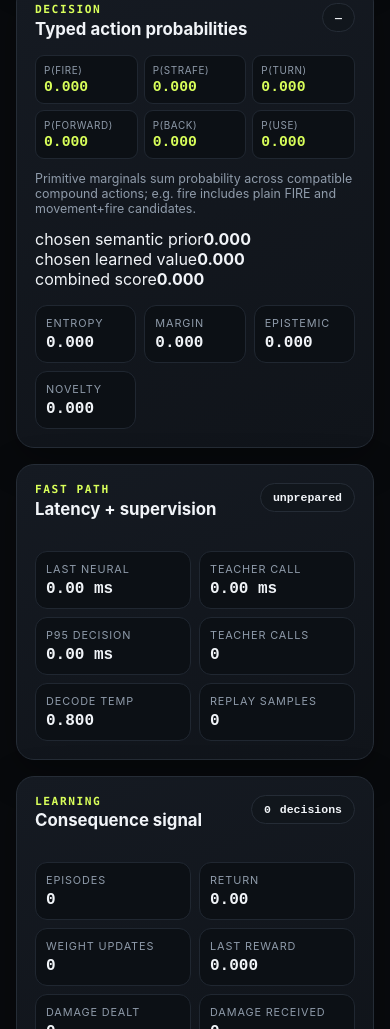
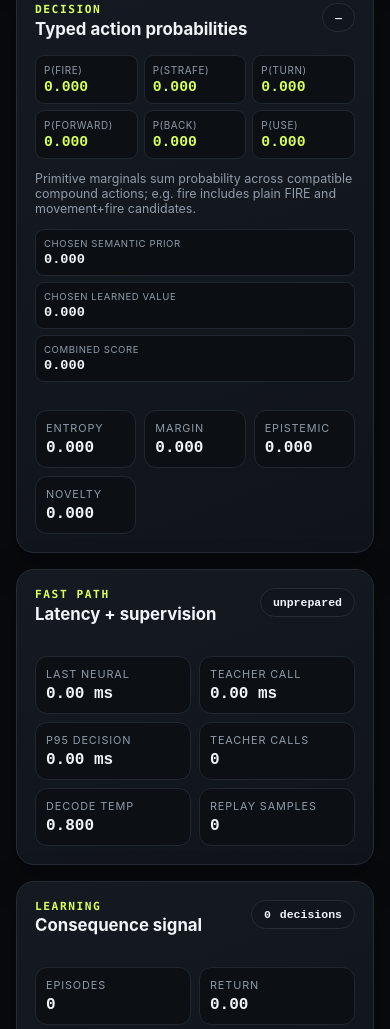
Before and after one commit to collinsomniac/doom-classifier, a plain HTML site: page doom.html in a window 390 px wide. Shown: the part 2789-3818 px from the top of the page. Drawn offline with Linux system fonts and the light colour scheme; a script that the page names is missing.

Commit message:
style: format split policy score inspector

```diff
--- a/styles.css
+++ b/styles.css
@@ -52,3 +52,5 @@ footer{display:flex;justify-content:space-between;gap:16px;color:#67717e;font-si
 .eval-results{display:grid;grid-template-columns:repeat(auto-fit,minmax(130px,1fr));gap:7px;margin-top:10px}.eval-results>div,.eval-results>span{background:#0c1015;border:1px solid #202731;border-radius:9px;padding:9px;color:var(--muted);font-size:.7rem}.eval-results span{display:block}.eval-results strong{display:block;color:var(--text);font:700 .83rem ui-monospace,monospace;margin-top:3px}
 
 .intent-strip{display:grid;grid-template-columns:repeat(6,minmax(72px,1fr));gap:6px;margin:0 0 7px}.intent-strip div{background:#0c1015;border:1px solid #202731;border-radius:9px;padding:8px}.intent-strip span{display:block;color:var(--muted);font-size:.62rem;text-transform:uppercase;letter-spacing:.06em}.intent-strip strong{display:block;margin-top:3px;font:800 .92rem ui-monospace,monospace;color:var(--accent)}@media(max-width:650px){.intent-strip{grid-template-columns:repeat(3,1fr)}}
+
+.score-split{display:grid;grid-template-columns:repeat(3,1fr);gap:6px;margin:8px 0 12px}.score-split div{background:#0b0f14;border:1px solid #202731;border-radius:9px;padding:8px}.score-split span{display:block;color:var(--muted);font-size:.6rem;text-transform:uppercase;letter-spacing:.06em}.score-split strong{display:block;margin-top:3px;font:800 .85rem ui-monospace,monospace}@media(max-width:650px){.score-split{grid-template-columns:1fr}}
```
